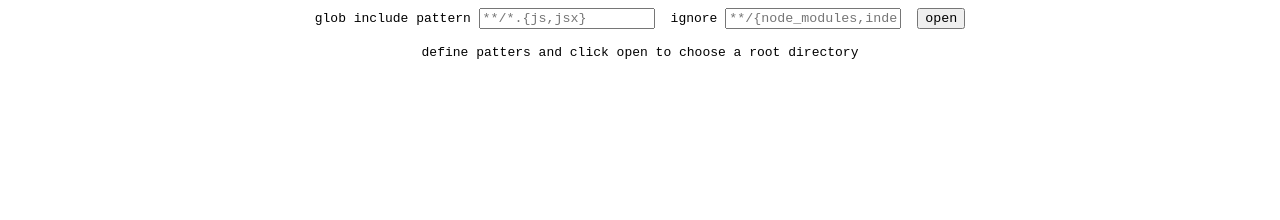
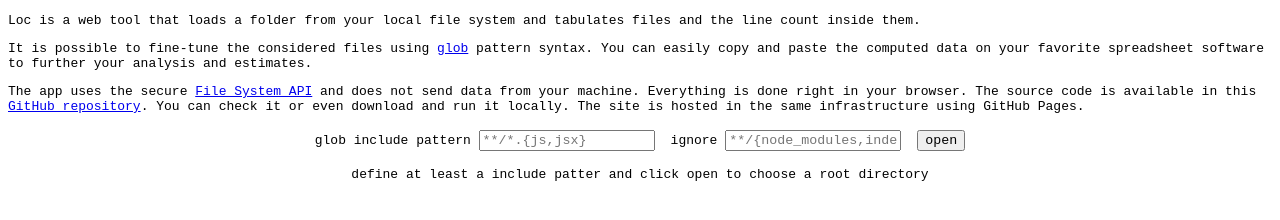
Before and after one commit to joaomelo/loc, a website built with Vite: page src/index.html in a window 1280 px wide. Built offline with nearby package versions, Linux system fonts and the light colour scheme.

Commit message:
feat: readme text also exposed in the gui

```diff
--- a/src/index.html
+++ b/src/index.html
@@ -4,7 +4,7 @@
     <meta charset="UTF-8" />
     <meta http-equiv="X-UA-Compatible" content="IE=edge" />
     <meta name="viewport" content="width=device-width, initial-scale=1.0" />
-    <title>loc table</title>
+    <title>loc</title>
     <style>
       html {
         font-family: monospace;
@@ -13,6 +13,7 @@
       .controls {
         display: flex;
         gap: 16px;
+        margin-top: 16px;
         justify-content: center;
       }
 
@@ -41,6 +42,36 @@
     </style>
   </head>
   <body>
+    <div id="readme">
+      <p>
+        Loc is a web tool that loads a folder from your local file system and
+        tabulates files and the line count inside them.
+      </p>
+      <p>
+        It is possible to fine-tune the considered files using
+        <a
+          href="https://en.wikipedia.org/wiki/Glob_(programming)"
+          target="_blank"
+          >glob</a
+        >
+        pattern syntax. You can easily copy and paste the computed data on your
+        favorite spreadsheet software to further your analysis and estimates.
+      </p>
+
+      <p>
+        The app uses the secure
+        <a
+          href="https://developer.mozilla.org/en-US/docs/Web/API/File_System_API#browser_compatibility"
+          >File System API</a
+        >
+        and does not send data from your machine. Everything is done right in
+        your browser. The source code is available in this
+        <a href="https://github.com/joaomelo/loc" target="_blank"
+          >GitHub repository</a
+        >. You can check it or even download and run it locally. The site is
+        hosted in the same infrastructure using GitHub Pages.
+      </p>
+    </div>
     <div class="controls">
       <div>
         <label for="include">glob include pattern</label>
@@ -57,7 +88,7 @@
       <button id="open">open</button>
     </div>
     <div id="output" class="output">
-      define patters and click open to choose a root directory
+      define at least a include patter and click open to choose a root directory
     </div>
     <script type="module">
       import { initApp } from "./index.js";
```
Also changed, not shown: README.md.
